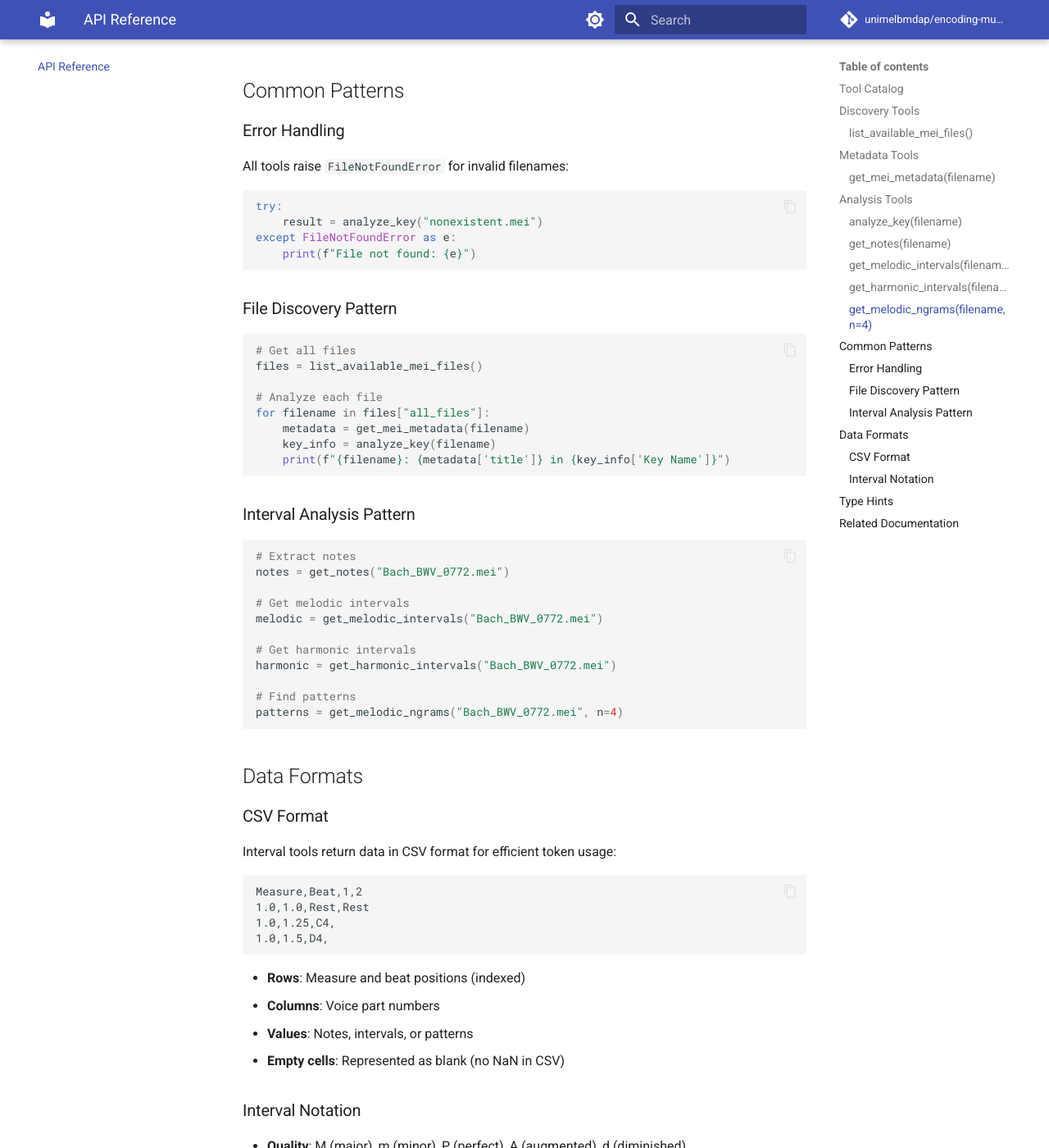
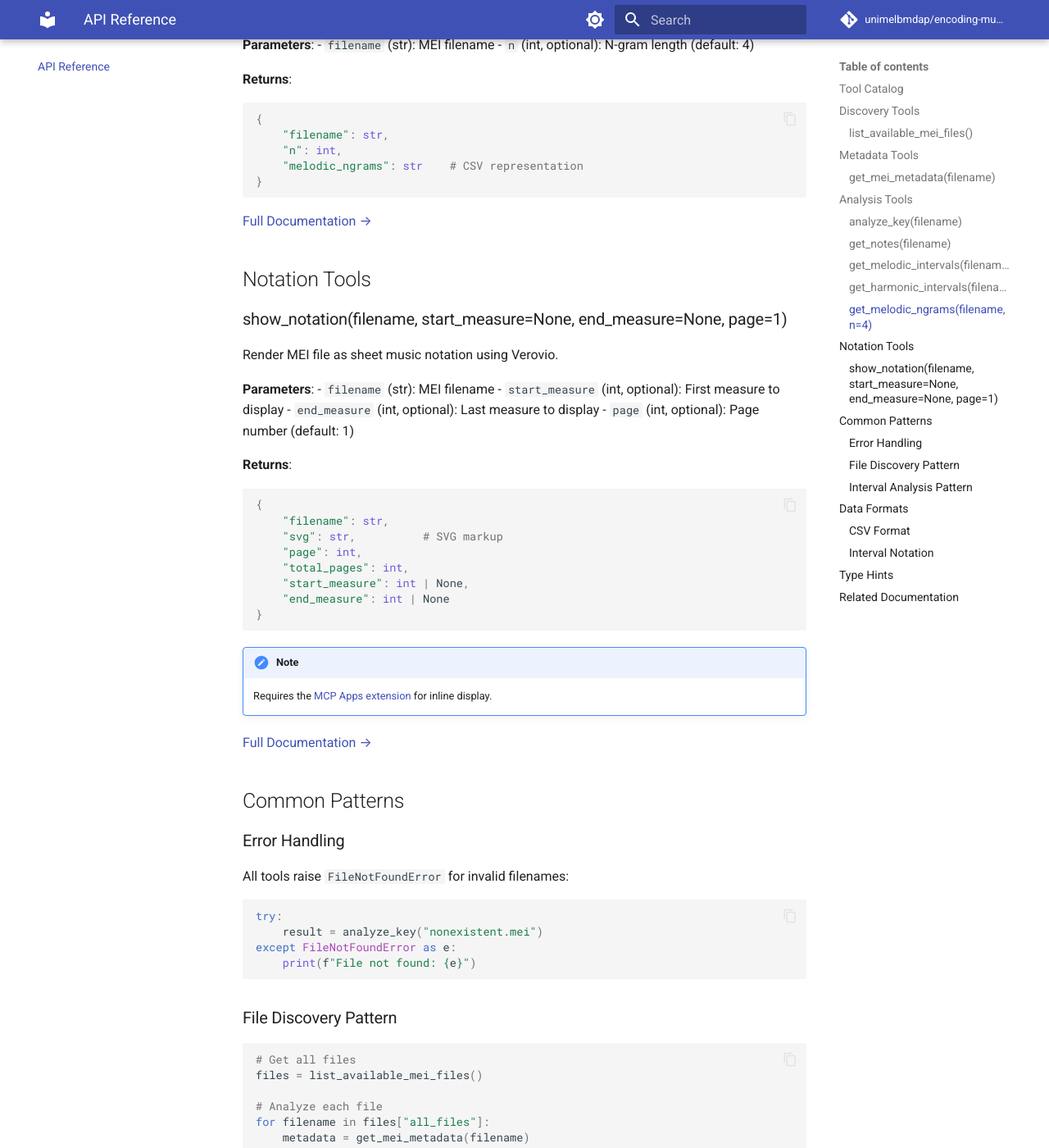
Before and after one commit to unimelbmdap/encoding-music-mcp, an MkDocs documentation site: the page built from docs/api-reference.md, in a window 1280 px wide and 1400 px high, scrolled down 3410 px. Shown: the whole window at 82% size. Built offline with MkDocs 1.6.1 and Material for MkDocs 9.7.7, drawn with Linux system fonts in a browser that asks for light colours; comment, search, counter and statistics services are not loaded; some of the changed text lies outside the part shown.

Commit message:
docs: add show_notation tool to README, API reference, and mkdocs site
Document the new Verovio-based notation display tool across all docs:
README features/usage/tool reference, dedicated notation.md page,
tools index, API reference, quick start guide, project structure,
and mkdocs navigation.

````diff
--- a/docs/api-reference.md
+++ b/docs/api-reference.md
@@ -13,6 +13,7 @@ Complete reference for all encoding-music-mcp tools.
 | `get_melodic_intervals` | `filename: str` | `dict` with intervals | [Docs](tools/intervals/melodic.md) |
 | `get_harmonic_intervals` | `filename: str` | `dict` with intervals | [Docs](tools/intervals/harmonic.md) |
 | `get_melodic_ngrams` | `filename: str, n: int = 4` | `dict` with n-grams | [Docs](tools/intervals/ngrams.md) |
+| `show_notation` | `filename: str, start_measure: int = None, end_measure: int = None, page: int = 1` | SVG notation | [Docs](tools/notation.md) |
 
 ## Discovery Tools
 
@@ -148,6 +149,35 @@ Find recurring melodic patterns.
 
 [Full Documentation →](tools/intervals/ngrams.md)
 
+## Notation Tools
+
+### show_notation(filename, start_measure=None, end_measure=None, page=1)
+
+Render MEI file as sheet music notation using Verovio.
+
+**Parameters**:
+- `filename` (str): MEI filename
+- `start_measure` (int, optional): First measure to display
+- `end_measure` (int, optional): Last measure to display
+- `page` (int, optional): Page number (default: 1)
+
+**Returns**:
+```python
+{
+    "filename": str,
+    "svg": str,          # SVG markup
+    "page": int,
+    "total_pages": int,
+    "start_measure": int | None,
+    "end_measure": int | None
+}
+```
+
+!!! note
+    Requires the [MCP Apps extension](https://modelcontextprotocol.io/docs/extensions/apps) for inline display.
+
+[Full Documentation →](tools/notation.md)
+
 ## Common Patterns
 
 ### Error Handling
--- a/mkdocs.yml
+++ b/mkdocs.yml
@@ -58,6 +58,7 @@ nav:
       - Discovery: tools/discovery.md
       - Metadata: tools/metadata.md
       - Key Analysis: tools/key-analysis.md
+      - Notation: tools/notation.md
       - Intervals:
           - Overview: tools/intervals/index.md
           - Notes: tools/intervals/notes.md
````
Also changed, not shown: README.md (+14 -0 lines), docs/development/structure.md (+10 -6 lines), docs/getting-started/quick-start.md (+13 -0 lines), docs/index.md (+7 -0 lines), docs/tools/index.md (+12 -0 lines), docs/tools/notation.md (added, +73 -0 lines).
